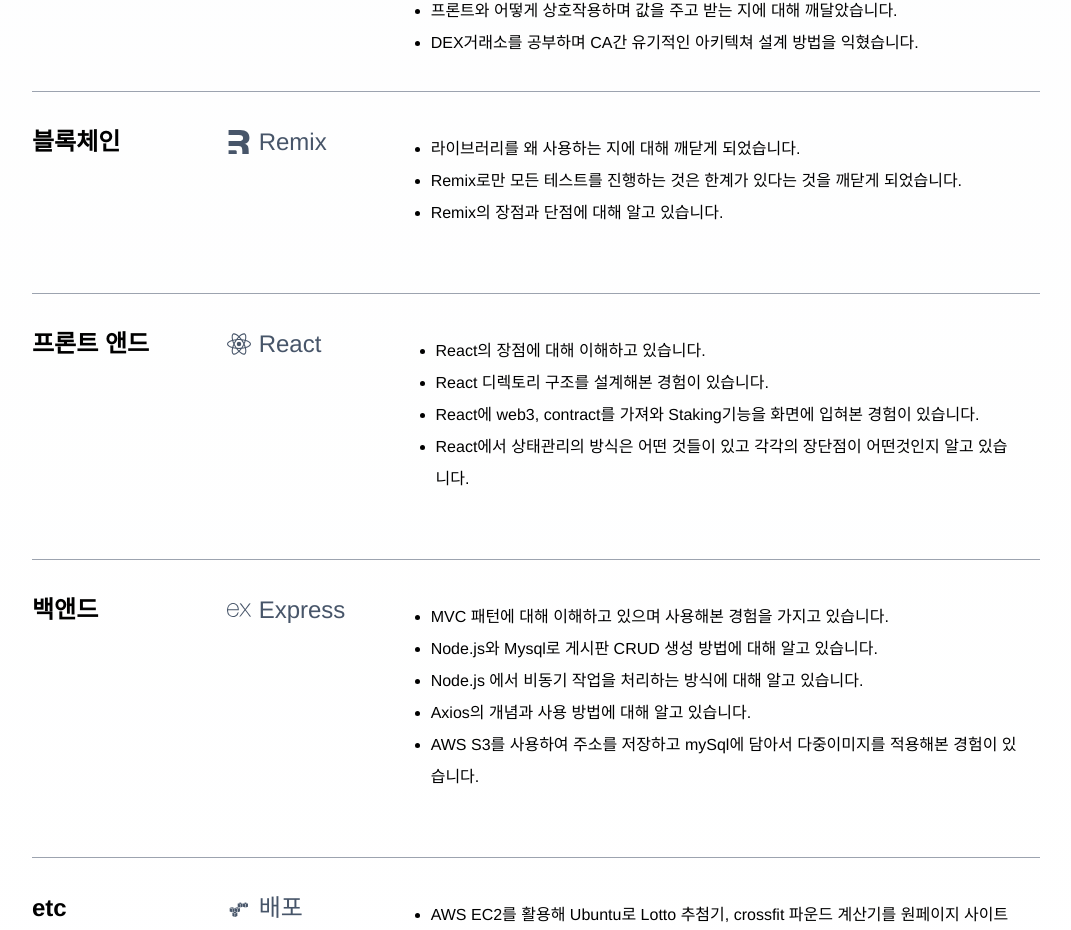
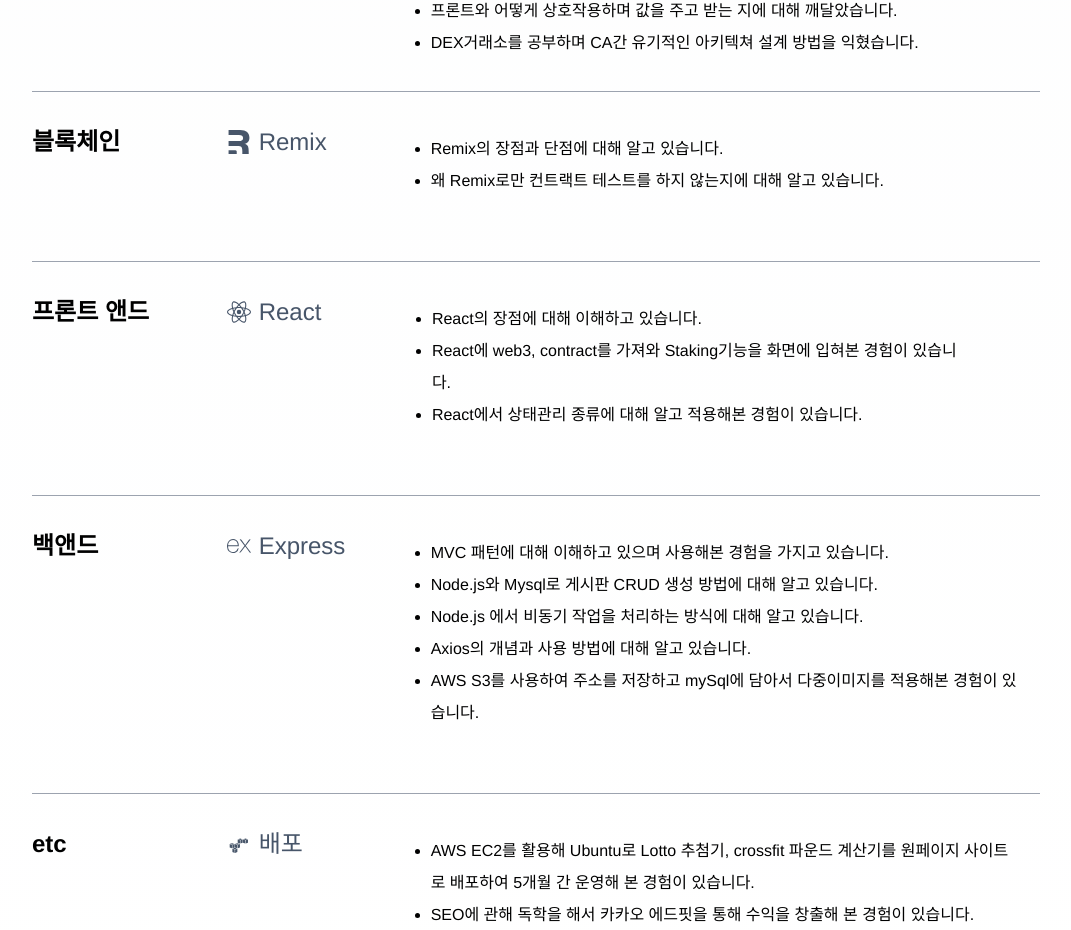
Before and after one commit to jisub12/portfolio_paJion, a React (Create React App) app: page / in a window 1280 px wide. Shown: the part 4540-5470 px from the top of the page, without its empty margins (104-1175 px from the left). Built offline with nearby package versions, Linux system fonts and the light colour scheme.

Commit message:
01121815 스킬 수정

```diff
--- a/src/contents/skills.jsx
+++ b/src/contents/skills.jsx
@@ -71,10 +71,8 @@
                                 <span className="md:w-[120px]">Remix</span>
                             </span>
                             <ul className="list-disc list-outside leading-6 px-[20px] md:leading-8 text-[12px] md:text-[16px] ">
-                                <li>라이브러리를 왜 사용하는 지에 대해 깨닫게 되었습니다.</li>
-                                <li>Remix로만 모든 테스트를 진행하는 것은 한계가 있다는 것을 깨닫게 되었습니다.</li>
                                 <li>Remix의 장점과 단점에 대해 알고 있습니다.</li>
-                                {/* <li>질문 받고 싶은 것 위주로 적자.. 공부해서 최대한 많이 채워넣어보자..</li> */}
+                                <li>왜 Remix로만 컨트랙트 테스트를 하지 않는지에 대해 알고 있습니다.</li>
                             </ul>
                         </li>
                         {/* <li className="flex flex-col gap-[8px] md:gap-[32px] md:flex-row items-baseline">
@@ -101,9 +99,8 @@
                             </span>
                             <ul className="list-disc list-outside leading-6 px-[20px] md:leading-8 text-[12px] md:text-[16px] ">
                                 <li>React의 장점에 대해 이해하고 있습니다.</li>
-                                <li>React 디렉토리 구조를 설계해본 경험이 있습니다.</li>
                                 <li>React에 web3, contract를 가져와 Staking기능을 화면에 입혀본 경험이 있습니다.</li>
-                                <li>React에서 상태관리의 방식은 어떤 것들이 있고 각각의 장단점이 어떤것인지 알고 있습니다.</li>
+                                <li>React에서 상태관리 종류에 대해 알고 적용해본 경험이 있습니다.</li>
                             </ul>
                         </li>
                     </ul>
```
